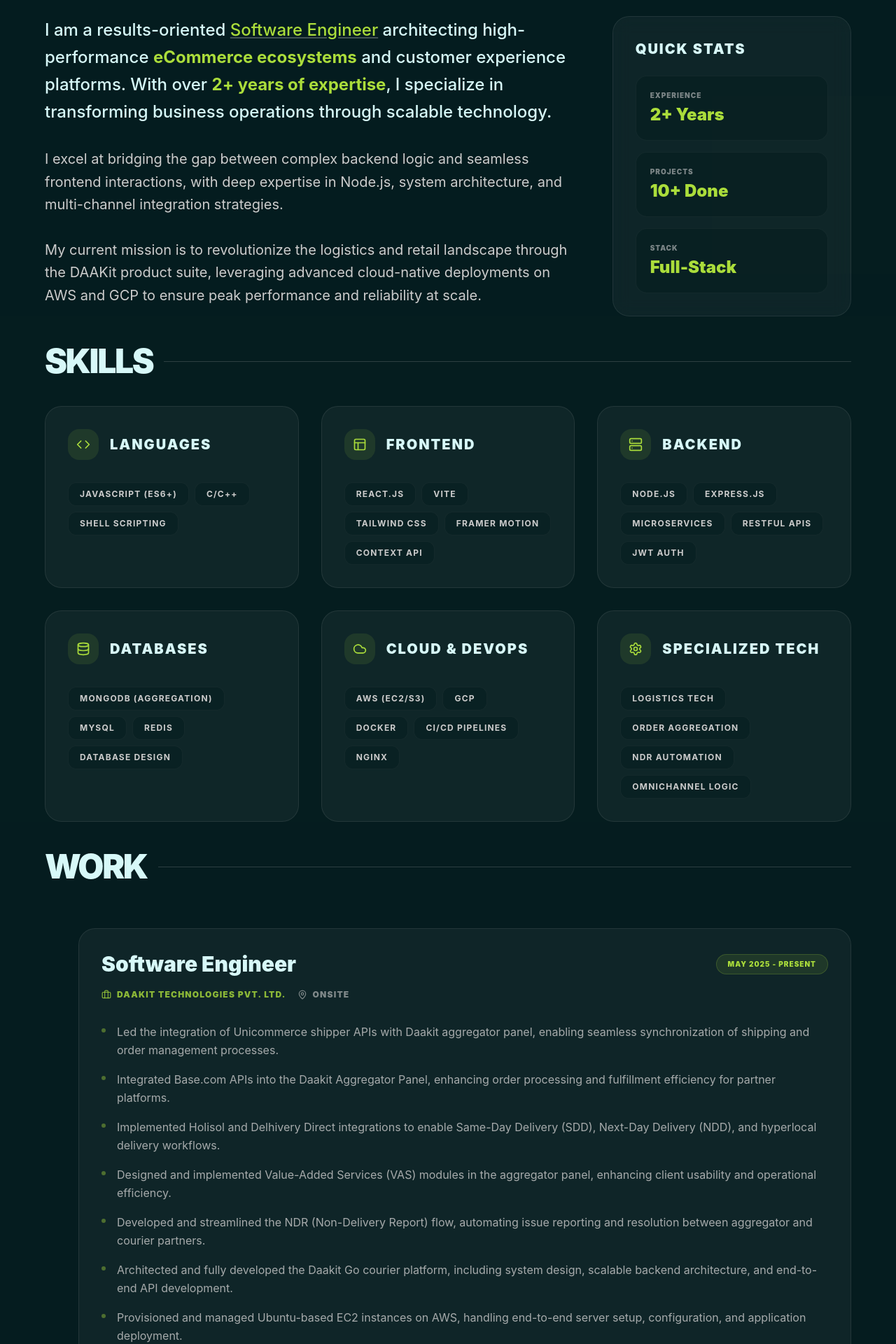
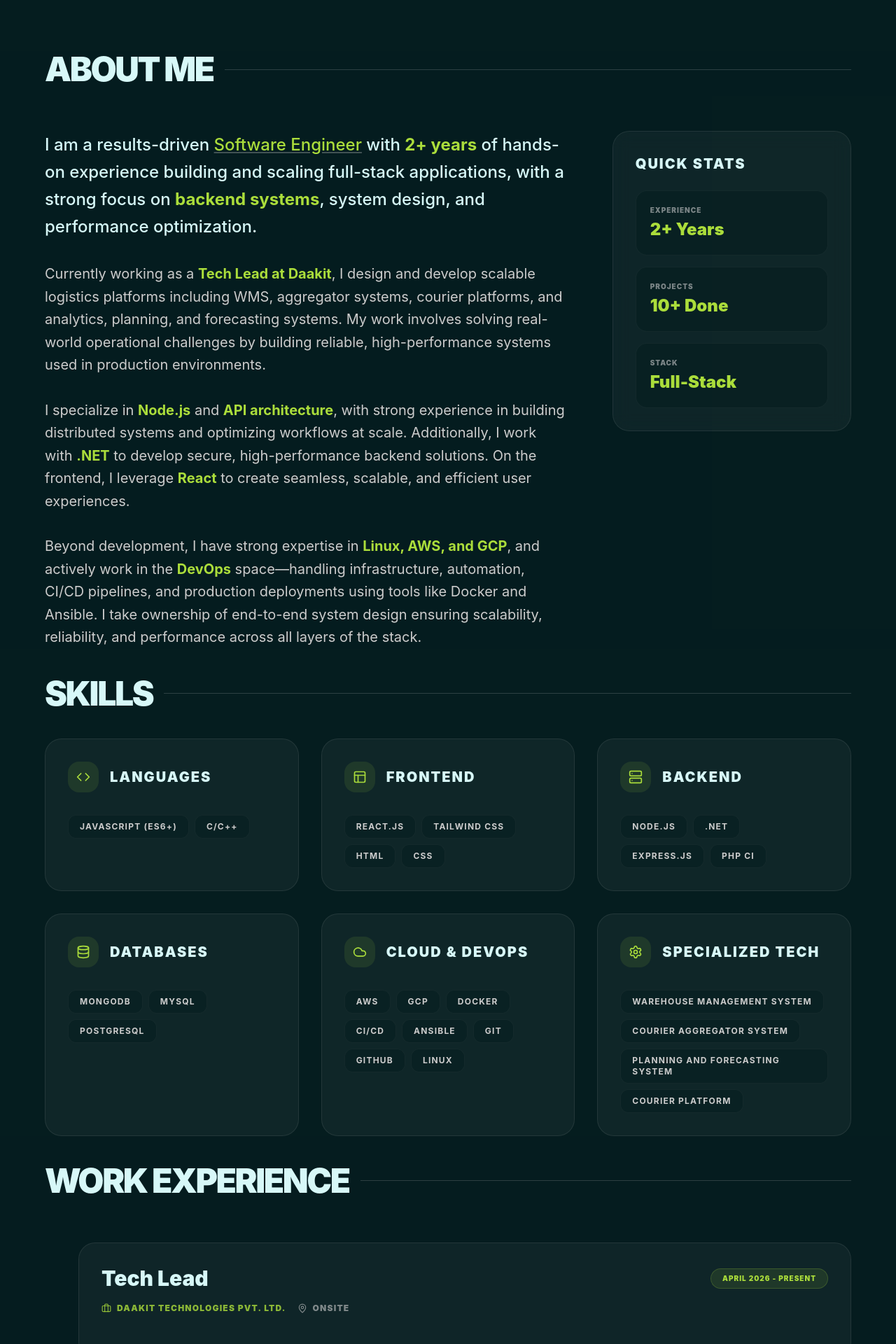
Before and after one commit to PVCODEVERMA/Hariom_shukla_protfolio_app, a React (Vite) app: page / in a window 1280 px wide. Shown: the part 880-2800 px from the top of the page at 70% size. Built offline with nearby package versions, Linux system fonts and the light colour scheme.

Commit message:
feat: initialize core components including Hero, Projects, Skills, About, and Experience for the portfolio application

```diff
--- a/src/components/About.tsx
+++ b/src/components/About.tsx
@@ -24,15 +24,19 @@
             className="lg:col-span-2 space-y-8"
           >
             <p className="text-xl md:text-2xl text-text leading-relaxed font-medium">
-              I am a results-oriented <span className="text-accent underline decoration-secondary/30">Software Engineer</span> architecting high-performance <span className="text-accent font-bold">eCommerce ecosystems</span> and customer experience platforms. With over <span className="text-accent font-bold">2+ years of expertise</span>, I specialize in transforming business operations through scalable technology.
+              I am a results-driven <span className="text-accent underline decoration-secondary/30">Software Engineer</span> with <span className="text-accent font-bold">2+ years</span> of hands-on experience building and scaling full-stack applications, with a strong focus on <span className="text-accent font-bold">backend systems</span>, system design, and performance optimization.
             </p>
 
             <p className="text-lg md:text-xl text-secondary leading-relaxed">
-              I excel at bridging the gap between complex backend logic and seamless frontend interactions, with deep expertise in Node.js, system architecture, and multi-channel integration strategies.
+              Currently working as a <span className="text-accent font-bold">Tech Lead at Daakit</span>, I design and develop scalable logistics platforms including WMS, aggregator systems, courier platforms, and analytics, planning, and forecasting systems. My work involves solving real-world operational challenges by building reliable, high-performance systems used in production environments.
             </p>
 
             <p className="text-lg md:text-xl text-secondary leading-relaxed">
-              My current mission is to revolutionize the logistics and retail landscape through the DAAKit product suite, leveraging advanced cloud-native deployments on AWS and GCP to ensure peak performance and reliability at scale.
+              I specialize in <span className="text-accent font-bold">Node.js</span> and <span className="text-accent font-bold">API architecture</span>, with strong experience in building distributed systems and optimizing workflows at scale. Additionally, I work with <span className="text-accent font-bold">.NET</span> to develop secure, high-performance backend solutions. On the frontend, I leverage <span className="text-accent font-bold">React</span> to create seamless, scalable, and efficient user experiences.
+            </p>
+
+            <p className="text-lg md:text-xl text-secondary leading-relaxed">
+              Beyond development, I have strong expertise in <span className="text-accent font-bold">Linux, AWS, and GCP</span>, and actively work in the <span className="text-accent font-bold">DevOps</span> space—handling infrastructure, automation, CI/CD pipelines, and production deployments using tools like Docker and Ansible. I take ownership of end-to-end system design ensuring scalability, reliability, and performance across all layers of the stack.
             </p>
           </motion.div>
 
--- a/src/components/Experience.tsx
+++ b/src/components/Experience.tsx
@@ -3,35 +3,32 @@
 import { Briefcase, MapPin } from 'lucide-react';
 
 const experiences = [
+
+    {
+    company: 'Daakit Technologies Pvt. Ltd.',
+    role: 'Tech Lead',
+    period: 'April 2026 - Present',
+    location: 'Onsite'
+  },
+
+    {
+    company: 'Daakit Technologies Pvt. Ltd.',
+    role: 'Senior FullStack Developer',
+    period: 'Jan 2026 - March 2026',
+    location: 'Onsite'
+  },
   {
     company: 'Daakit Technologies Pvt. Ltd.',
-    role: 'Software Engineer',
-    period: 'May 2025 - Present',
-    location: 'Onsite',
-    description: [
-      'Led the integration of Unicommerce shipper APIs with Daakit aggregator panel, enabling seamless synchronization of shipping and order management processes.',
-      'Integrated Base.com APIs into the Daakit Aggregator Panel, enhancing order processing and fulfillment efficiency for partner platforms.',
-      'Implemented Holisol and Delhivery Direct integrations to enable Same-Day Delivery (SDD), Next-Day Delivery (NDD), and hyperlocal delivery workflows.',
-      'Designed and implemented Value-Added Services (VAS) modules in the aggregator panel, enhancing client usability and operational efficiency.',
-      'Developed and streamlined the NDR (Non-Delivery Report) flow, automating issue reporting and resolution between aggregator and courier partners.',
-      'Architected and fully developed the Daakit Go courier platform, including system design, scalable backend architecture, and end-to-end API development.',
-      'Provisioned and managed Ubuntu-based EC2 instances on AWS, handling end-to-end server setup, configuration, and application deployment.',
-      'Performed infrastructure scaling on AWS, including EBS volume attachment and expansion, as well as system resource upgrades.',
-      'Configured cloud networking on Google Cloud Platform (GCP), including VPC setup and secure network architecture implementation.',
-      'Collaborated closely with product managers to refine logistics workflows, reducing manual intervention.'
-    ]
+    role: 'Junior Software Engineer',
+    period: 'May 2025 - DEC 2025',
+    location: 'Onsite'
   },
   {
     company: 'Stoild Private Limited',
-    role: 'Backend Developer (NodeJs)',
+    role: 'Junior Software Engineer',
     period: 'Jan 2024 - May 2025',
     location: 'Remote',
-    description: [
-      'Developed and maintained scalable RESTful APIs for diverse applications, including betting platforms and MLM systems using Node.js, Express.js, and MongoDB.',
-      'Designed and implemented backend architectures tailored to domain-specific requirements such as high concurrency and hierarchical commission structures.',
-      'Managed Linux servers hosting multiple backend codebases, deploying updates and monitoring system performance.',
-      'Optimized database queries for speed and reliability, and engaged in regular client interactions to gather requirements.'
-    ]
+
   }
 ];
 
@@ -45,7 +42,7 @@
                     viewport={{ once: true }}
                     className="text-3xl md:text-5xl font-black mb-16 flex items-center gap-4 text-text uppercase tracking-tighter"
                 >
-                    Work
+                    Work Experience
                     <span className="h-px bg-secondary/20 flex-grow"></span>
                 </motion.h2>
 
@@ -81,14 +78,7 @@
                                     </div>
                                 </div>
 
-                                <ul className="space-y-4">
-                                    {exp.description.map((item, i) => (
-                                        <li key={i} className="text-secondary/80 text-sm md:text-base leading-relaxed flex items-start gap-4">
-                                            <span className="mt-2 w-1.5 h-1.5 rounded-full bg-accent/40 flex-shrink-0" />
-                                            <span>{item}</span>
-                                        </li>
-                                    ))}
-                                </ul>
+
                             </div>
                         </motion.div>
                     ))}
--- a/src/components/Hero.tsx
+++ b/src/components/Hero.tsx
@@ -1,6 +1,8 @@
 import React from 'react';
 import { motion } from 'framer-motion';
-import { Mail, Phone, ChevronDown ,Download } from 'lucide-react';
+import { Mail, Phone, ChevronDown, Download } from 'lucide-react';
+
+import profilePic from '../assets/pic.jpeg';
 
 const Hero: React.FC = () => {
     return (
@@ -16,10 +18,25 @@
                 className="text-center max-w-4xl"
             >
                 <motion.div
+                    initial={{ opacity: 0, scale: 0.8 }}
+                    animate={{ opacity: 1, scale: 1 }}
+                    transition={{ delay: 0.1, duration: 0.5 }}
+                    className="mb-8 relative inline-block"
+                >
+                    <div className="w-32 h-32 md:w-40 md:h-40 mx-auto rounded-full border-2 border-accent/20 p-1.5 overflow-hidden bg-secondary/5 backdrop-blur-sm group">
+                        <img
+                            src={profilePic}
+                            alt="Hariom Shukla"
+                            className="w-full h-full object-cover rounded-full transition-all duration-700 ease-in-out transform group-hover:scale-105"
+                        />
+                    </div>
+                </motion.div>
+
+                <motion.div
                     initial={{ opacity: 0, scale: 0.9 }}
                     animate={{ opacity: 1, scale: 1 }}
                     transition={{ delay: 0.2, duration: 0.5 }}
-                    className="mb-8 inline-block"
+                    className="mb-8 block"
                 >
                     <span className="px-4 py-2 rounded-full border border-secondary/20 bg-secondary/5 backdrop-blur-md text-accent text-[10px] md:text-sm font-bold tracking-widest uppercase">
                         Full-Stack Developer & DevOps Engineer
@@ -32,7 +49,7 @@
 
 
                 <p className="text-lg md:text-2xl text-secondary font-medium mb-12 max-w-2xl mx-auto leading-relaxed px-4">
-                    Building high-performance backend systems and seamless frontend experiences with 2+ years of expertise.
+                    Software Engineer with 2+ years of experience developing high-performance backend systems and scalable frontend solutions, focused on efficiency, reliability, and user experience.
                 </p>
 
                 <div className="flex flex-wrap justify-center gap-4 md:gap-6 mb-20">
--- a/src/components/Projects.tsx
+++ b/src/components/Projects.tsx
@@ -4,27 +4,25 @@
 
 const projects = [
   {
-    title: 'DAAKit One: Multi-Channel Aggregator',
+    title: 'DAAKit One: Courier Aggregator',
     description: 'A robust eCommerce command center that synchronizes orders and shipments across 15+ major channels like Amazon, Shopify, and Myntra. Engineered a unified dashboard to eliminate manual errors and optimize order allocation using smart routing logic.',
-    tech: ['Node.js', 'Express.js', 'MongoDB', 'REST APIs', 'Omnichannel Logic'],
+    tech: ['Node.js', 'Express.js', 'PHP CI', 'MYSQL'],
     link: 'https://daakit.com/',
-    github: '#',
     icon: <Layers size={24} />
   },
   {
-    title: 'DAAKit Go: Instant & Same-Day Delivery',
+    title: 'DAAKit Go: Courier Platform',
     description: 'An advanced last-mile delivery engine powering D2C brands with hyperlocal intelligence. Implemented real-time order tracking and a dark store network architecture to enable same-day delivery speeds and predictive route planning.',
-    tech: ['Node.js', 'AWS EC2', 'Real-time Tracking', 'Logistics Tech'],
+    tech: ['Node.js', 'Express.js', 'React.js', 'MYSQL'],
     link: 'https://daakit.com/',
-    github: '#',
     icon: <Zap size={24} />
   },
   {
     title: 'DAAKit CX: Customer Experience Suite',
     description: 'A unified communication hub (WhatsApp, SMS, Email) designed to maximize customer trust. Features an automated NDR (Non-Delivery Report) engagement engine with intelligent retry logic and real-time NPS tracking.',
-    tech: ['Node.js', 'WhatsApp API', 'Automated Workflows', 'Customer Analytics'],
+    tech: ['Node.js', 'Express.js'],
     link: 'https://daakit.com/',
-    github: '#',
+
     icon: <MessageSquare size={24} />
   }
 ];
@@ -60,12 +58,6 @@
                                     {project.icon}
                                 </div>
                                 <div className="flex gap-4">
-                                    <a href={project.github} className="text-secondary hover:text-accent transition-colors">
-                                        <svg width="20" height="20" viewBox="0 0 24 24" fill="none" stroke="currentColor" strokeWidth="2" strokeLinecap="round" strokeLinejoin="round">
-                                            <path d="M15 22v-4a4.8 4.8 0 0 0-1-3.5c3 0 6-2 6-5.5.08-1.25-.27-2.48-1-3.5.28-1.15.28-2.35 0-3.5 0 0-1 0-3 1.5-2.64-.5-5.36-.5-8 0C6 2 5 2 5 2c-.3 1.15-.3 2.35 0 3.5A5.403 5.403 0 0 0 4 9c0 3.5 3 5.5 6 5.5-.39.49-.68 1.05-.85 1.65-.17.6-.22 1.23-.15 1.85v4" />
-                                            <path d="M9 18c-4.51 2-5-2-7-2" />
-                                        </svg>
-                                    </a>
                                     <a href={project.link} className="text-secondary hover:text-accent transition-colors">
                                         <ExternalLink size={20} />
                                     </a>
--- a/src/components/Skills.tsx
+++ b/src/components/Skills.tsx
@@ -6,32 +6,33 @@
     {
         category: 'Languages',
         icon: <Code size={20} />,
-    items: ['JavaScript (ES6+)', 'C/C++', 'Shell Scripting']
+        items: ['JavaScript (ES6+)', 'C/C++']
     },
     {
         category: 'Frontend',
         icon: <Layout size={20} />,
-    items: ['React.js', 'Vite', 'Tailwind CSS', 'Framer Motion', 'Context API']
+        items: ['React.js', 'Tailwind CSS', 'HTML', 'CSS']
     },
     {
         category: 'Backend',
         icon: <Server size={20} />,
-    items: ['Node.js', 'Express.js', 'Microservices', 'RESTful APIs', 'JWT Auth']
+        items: ['Node.js', '.Net', 'Express.js', 'PHP CI'],
+
     },
     {
         category: 'Databases',
         icon: <Database size={20} />,
-    items: ['MongoDB (Aggregation)', 'MySQL', 'Redis', 'Database Design']
+        items: ['MongoDB', 'MySQL', 'PostgreSQL']
     },
     {
         category: 'Cloud & DevOps',
         icon: <Cloud size={20} />,
-    items: ['AWS (EC2/S3)', 'GCP', 'Docker', 'CI/CD Pipelines', 'Nginx']
+        items: ['AWS', 'GCP', 'Docker', 'CI/CD', 'Ansible', 'Git', 'GitHub', 'Linux']
     },
     {
         category: 'Specialized Tech',
         icon: <Settings size={20} />,
-    items: ['Logistics Tech', 'Order Aggregation', 'NDR Automation', 'Omnichannel Logic']
+        items: ["Warehouse Management System", "Courier Aggregator System", "Planning And Forecasting System", "Courier Platform"]
     }
 ];
 
```
Also changed, not shown: src/assets/pic.jpeg (added), 1 other file (tests, documents, lock files or other folders). Lines whose indentation alone changed are shown as unchanged.
